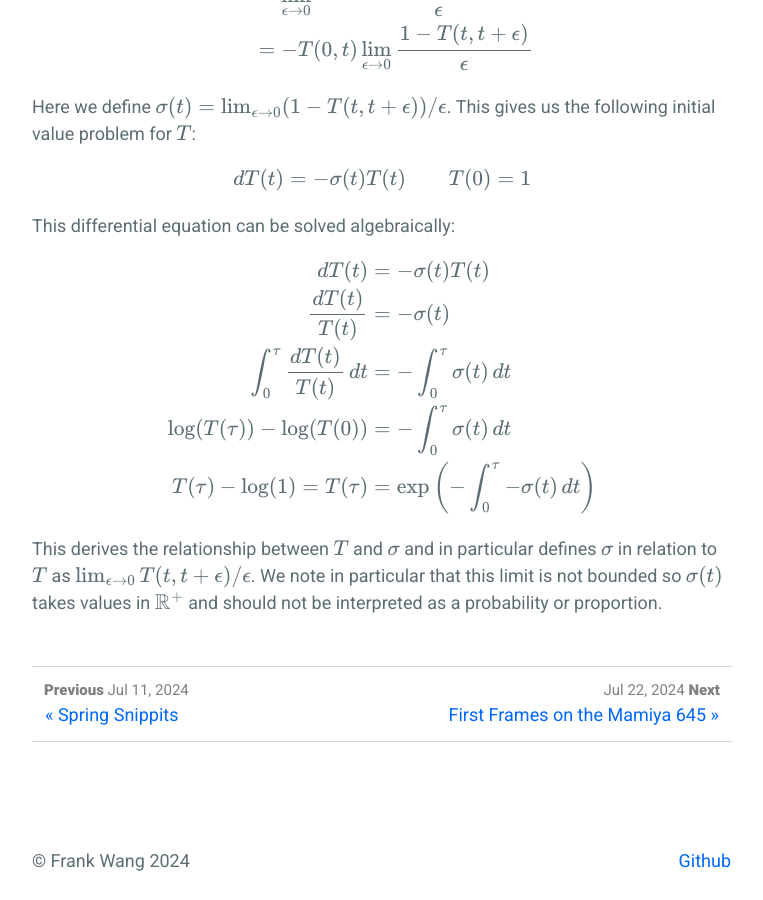
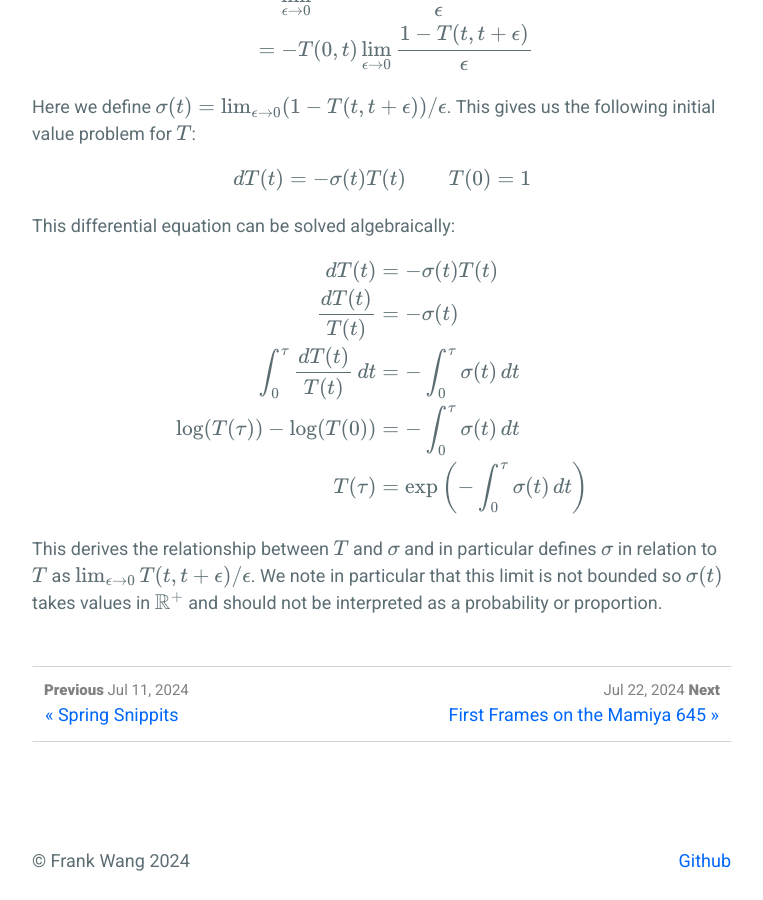
Before and after one commit to frankwang95/frankwang95.github.io, a Jekyll site: the page built from _posts/2024-07-16-deriving-volumetric-rendering.md, in a window 1280 px wide and 900 px high, scrolled down 1325 px. Shown: the whole window, without its empty margins (258-1021 px from the left). Built offline with Jekyll 4.4.1, drawn with Linux system fonts in a browser that asks for light colours; formulas are drawn with MathJax 3.

Commit message:
Update 2024-07-16-deriving-volumetric-rendering.md

```diff
--- a/_posts/2024-07-16-deriving-volumetric-rendering.md
+++ b/_posts/2024-07-16-deriving-volumetric-rendering.md
@@ -36,7 +36,7 @@ $$\begin{align}
     \frac {dT(t)} {T(t)} &= -\sigma(t) \\
     \int_0^\tau\frac {dT(t)} {T(t)} \,dt &= -\int_0^\tau \sigma(t) \,dt \\
     \log(T(\tau)) - \log(T(0)) &= - \int_0^\tau \sigma(t) \,dt \\
-    T(\tau) - \log(1) = T(\tau) &= \exp\left(-\int_0^\tau -\sigma(t) \,dt\right)
+    T(\tau) &= \exp\left(-\int_0^\tau \sigma(t) \,dt\right)
 \end{align}$$
 
 This derives the relationship between $$T$$ and $$\sigma$$ and in particular defines $$\sigma$$ in relation to $$T$$ as $$\lim_{\epsilon \rightarrow 0} T(t, t + \epsilon) / \epsilon$$. We note in particular that this limit is not bounded so $$\sigma(t)$$ takes values in $$\mathbb{R}^+$$ and should not be interpreted as a probability or proportion.
```
